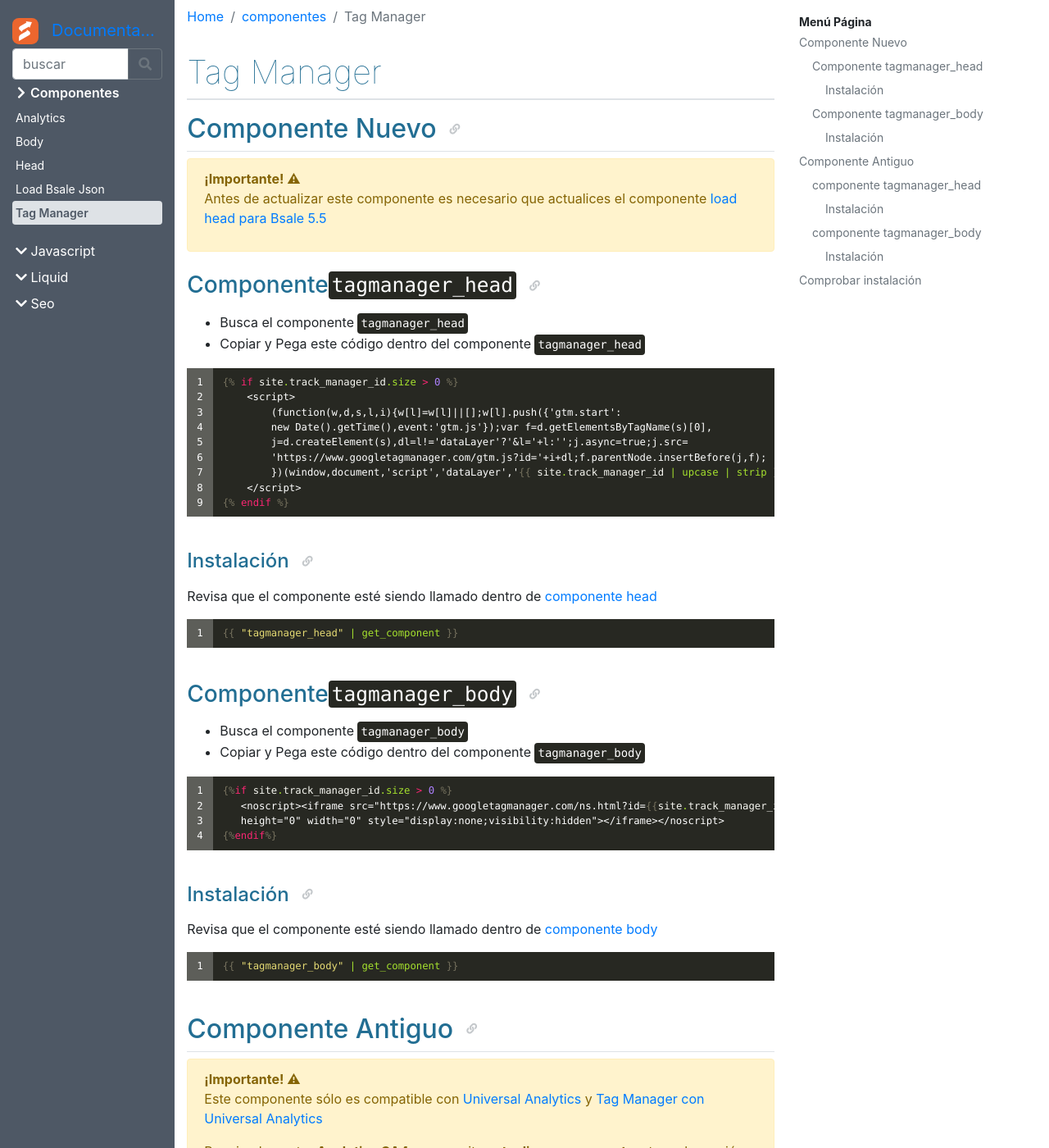
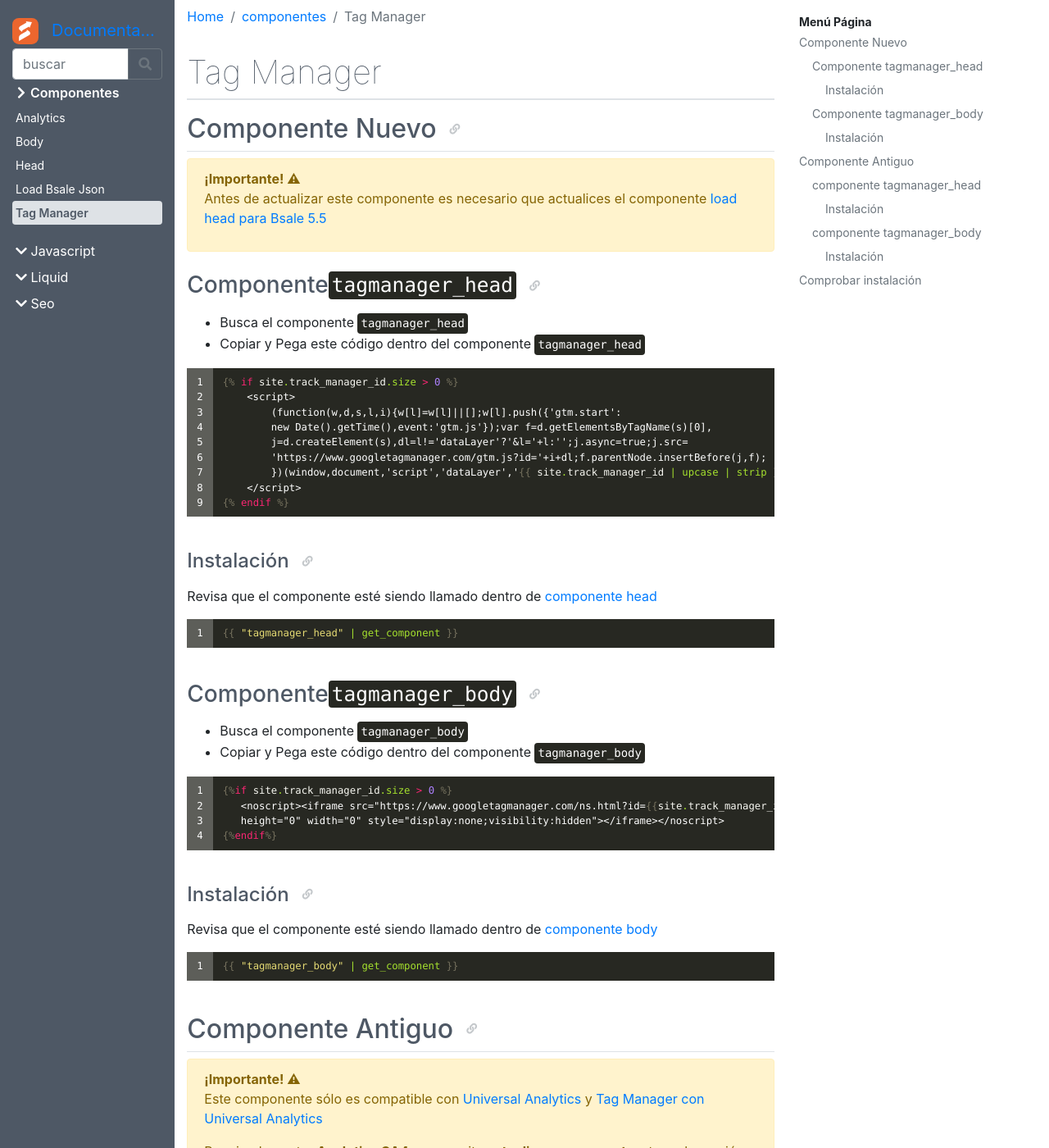
Before and after one commit to Bsale-IO/template-docs, a Jekyll site: the page built from docs/_componentes/tag-mananger.md, in a window 1280 px wide and 1400 px high. Shown: the whole window at 82% size. Built offline with Jekyll 4.4.1, drawn with Linux system fonts in a browser that asks for light colours.

Commit message:
title color

```diff
--- a/docs/_sass/variables.scss
+++ b/docs/_sass/variables.scss
@@ -2,8 +2,6 @@
 $gray-primary: #dee2e6;
 $gray-primary-border: darken(#dee2e6, 20%);
 $dark: rgb(33, 37, 41);
-$primary: rgba(34,110,147,1);
+$dark-gray: #4e5865;
+$primary: $dark-gray;
 $silver:#6c757d;
-
-
-$dark-gray: #4e5865;
```
